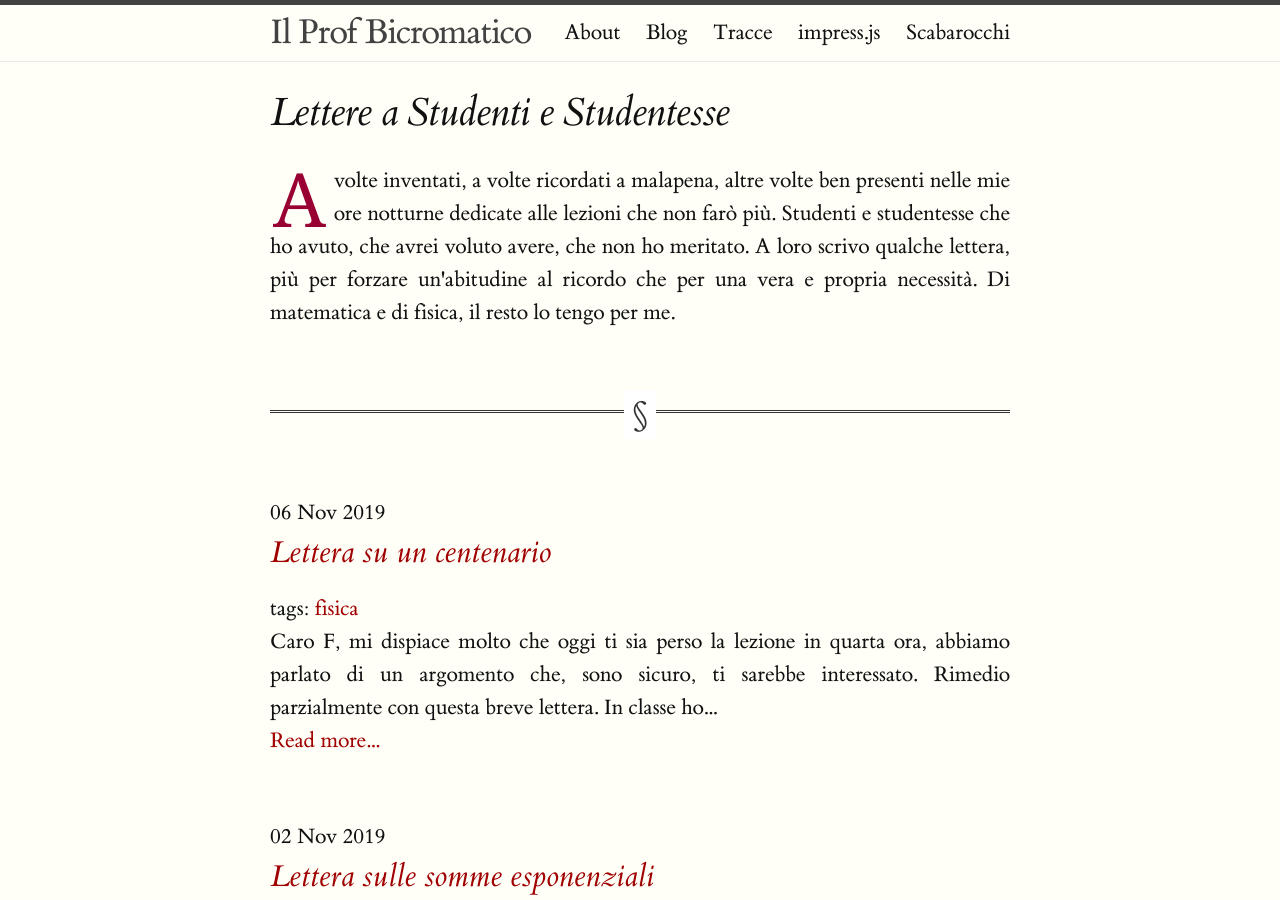
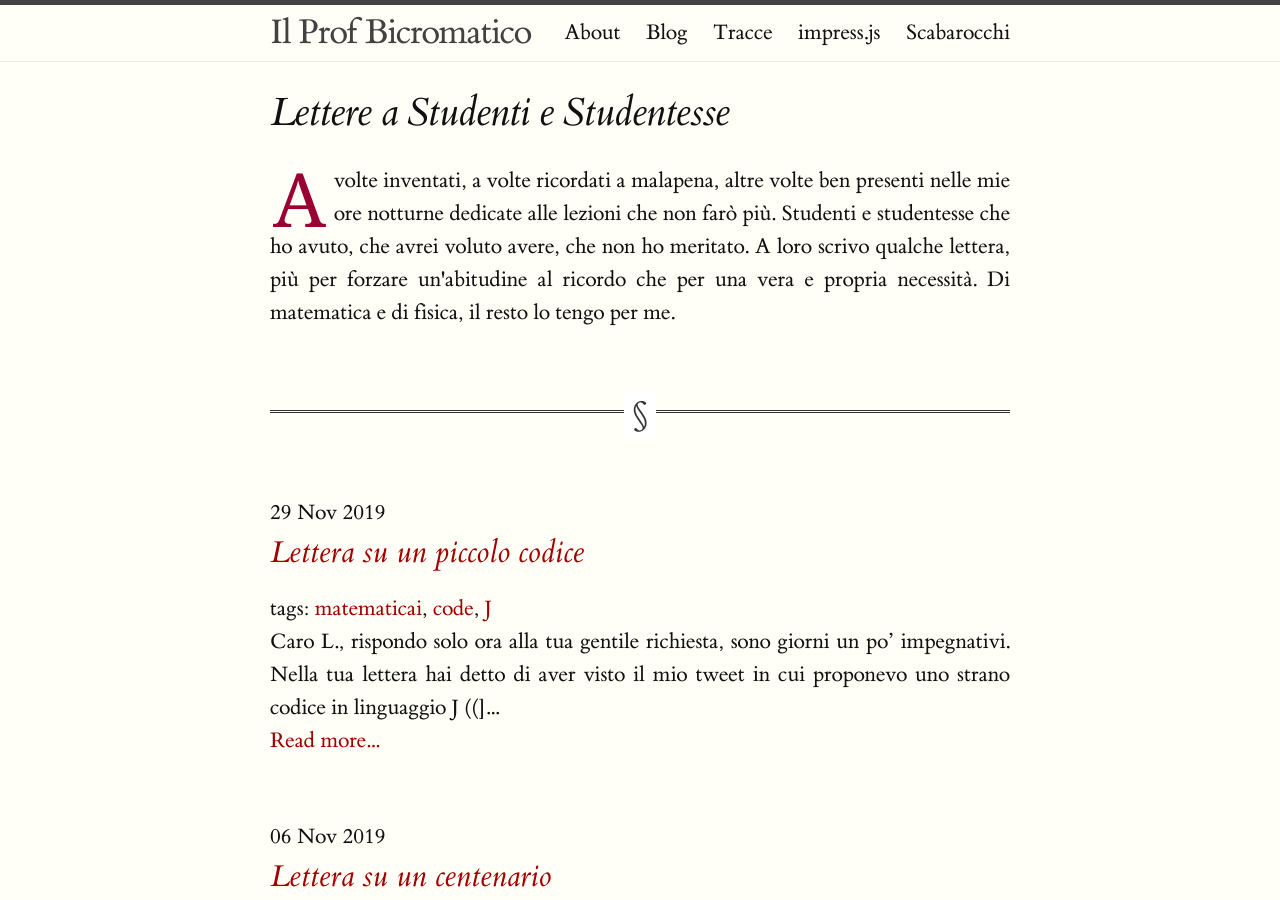
Before and after one commit to orporick/orporick.github.io, a Jekyll site: the page built from lettere.html, in a window 1280 px wide and 900 px high. Built offline with Jekyll 4.4.1, drawn with Linux system fonts in a browser that asks for light colours; nearby versions of some CDN libraries; some web fonts are replaced; some of the changed lines change nothing that is shown.

Commit message:
Nuovo post

````diff
--- /dev/null
+++ b/_posts/2019-11-29-lettera-su-un-piccolo-codice.markdown
@@ -0,0 +1,152 @@
+---
+layout: post
+title: "Lettera su un piccolo codice"
+published: true
+tags: [matematicai, code, J]
+categories: Lettere
+---
+
+Caro L., rispondo solo ora alla tua gentile richiesta, sono giorni un po'
+impegnativi. Nella tua lettera hai detto di aver visto il mio [tweet](https://twitter.com/orporick/status/1199829863093407746)
+іn cui proponevo uno strano codice in [linguaggio J](https://www.jsoftware.com/#/)
+```
+((] , +/&(_2&{.))^:10) 1 1
+```
+
+Provo a spiegarti in queste poche righe, prendila come una piccola introduzione
+ad un sistema per fare matematica sperimentale.
+Il mio interesse per questo strano, ma potente, linguaggio di
+programmazione è di natura sentimentale; da giovane laureando in Fisica presso
+l'Istituto di Astronomia di Pisa, tanti tanti anni fa, iniziai ad avvicinarmi
+seriamente al
+mondo della programmazione (dopo il basic del Sinclari ZX-80 e del Commodore 64,
+nomi che non ti diranno molto) con il classico Pascal e, soprattutto, con APL, un
+programma orientato agli array molto particolare, denso e complesso. J è, per
+certi versi, il successore di APL, entrambi ideati da K.E.Iverson. Ultimamente,
+riprendendo in mano la strana programmazione orientata agli array di J, mi
+sembra di camminare di nuovo tra i corridoi di Piazza Torricelli a Pisa in
+un'epoca in cui il World Wide Web doveva ancora arrivare.
+
+Passando oltre questi stupidi e personali sentimentalismi, torniamo alla strana
+riga. In J le funzioni si chiamano "verbi" (la metafora della grammatica è molto
+usata nella comunità di J) e possono essere monadici, ovvero applicati ad un
+solo argomento (a destra) o diadici, ovvero applicati a due argomenti (uno a
+destra ed uno a sinistra). Per esempio il verbo % se usato in modo monadico
+restituisce il reciproco in un numero
+
+```
+%n --> 1/n
+```
+
+se usato in modo diadico restituisce la frazione
+
+```
+n%m --> n/m
+```
+
+Tre verbi racchiusi da parentesi fanno un "fork": dunque
+
+```
+(a b c)
+```
+
+è un fork. Se applicato ad un nome (che può essere un numero, ma anche un array
+come vedremo), si ottiene il seguente effetto
+
+```
+(a b c) n --> an b cn
+```
+
+ovvero si applicano i verbi monadici a e c al nome n e i due risultati si passano al
+verbo diadico b.
+
+Incominciamo dunque a districare la strana riga del mio tweet; abbiamo applicato
+un fork di tre verbi (che ora discuteremo) ad un array di numeri, ovvero 1 1
+(vediamo dopo cosa significa poi il simbolo ^:10).
+
+I tre verbi che costituiscono il fork sono
+
+```
+]
+```
+che non fa altro che duplicare il nome a cui è applicato
+
+```
+] 11 -> 11
+```
+
+Abbiamo a destra qualcosa di più elaborato:
+
+```
++/&(_2&{.)
+```
+
+Il termine a destra (in J si parte da destra) è specifico del linguaggio ed
+estrae gli ultimi due elementi di un array, ad esempio
+
+```
+_2&{. 1 2 3 4 5 --> 4 5
+```
+
+A questo si aggancia (con l'&) un secondo verbo
+
+```
++/
+```
+
+che applica la somma + tra ogni elemento dell'array, nell'esempio tra 4 e 5
+
+```
++/&(_2&{.) 1 2 3 4 5 --> 9
+```
+
+Infine il verbo in mezzo del fork è una semplice , che implica concatenazione,
+ovvero costruisce un nuovo array mettendo insieme il risultato a sinistra ed il
+risultato a destra. A questo punto dovrebbe esserti chiaro cosa faccia il nostro
+fork all'array 1 1
+
+```
+(] , +/&(_2&{.)) 1 1
+```
+
+A sinistra replica l'array di ingresso 1 1, a destra calcola la somma degli
+ultimi due elementi (quindi 1+1=2) ed infine crea un nuovo array concatenandoli
+
+```
+(] , +/&(_2&{.)) 1 1 --> 1 1 2
+```
+
+Ti sarà a questo punto evidente che stiamo costruendo la successione di
+Fibonacci. Se applichiamo di nuovo il nostro fork al risultato otteniamo
+
+```
+(] , +/&(_2&{.)) 1 1 2 --> 1 1 2 3
+```
+
+e così via. Ecco l'ultimo mistero, l'operazione ^:10 non fa altro che applicare
+10 volte il fork, ottenendo la sequenza con i primi 12 (10 + i due iniziali)
+elementi della successione di Fibonacci
+
+```
+1 1 2 3 5 8 13 21 34 55 89 144
+```
+
+Bene, questo era un semplice esempio di uso di questo particolare linguaggio,
+come vedi la potenza simbolica si paga con  una leggibilità ridotta del
+codice. Ma ti assicuro che una volta che ti ci appassionerai non tornerai più
+indietro.
+
+Ti lascio come esercizio capire (ed eventualmente sperimentare) cosa significa
+
+```
+ % %/ _2&{. ((] , +/&(_2&{.))^:10) 1 1
+```
+
+Cosa succede se aumento quel 10.
+
+Un caro saluto, prof.
+
+P.S. Mi son reso conto scrivendo questo post che Jekyll, il sistema con cui
+mantengo questo mio piccolo spazio sulla rete, non supporta il linguaggio J per
+il syntax highlight del codice. Solo per questo sarebbe il caso di passare ad un
+altro sistema, ma adesso son troppo stanco.
````
Also changed, not shown: index.md (line endings or trailing spaces).
